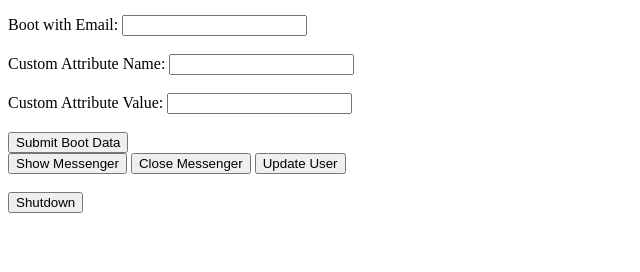
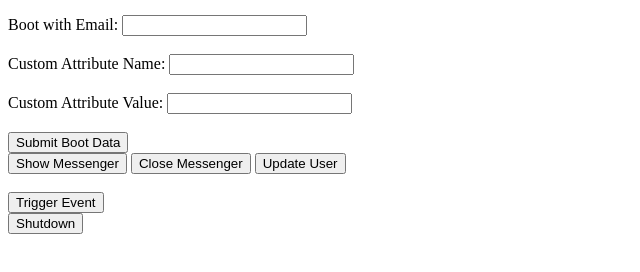
Before and after one commit to bmbranca/gtm_site, a plain HTML site: page index.html in a window 1280 px wide. Shown: the part 104-376 px from the top of the page, without its empty margins (0-640 px from the left). Drawn offline with Linux system fonts and the light colour scheme.

Commit message:
Update index.html

```diff
--- a/index.html
+++ b/index.html
@@ -72,6 +72,8 @@
       <button onclick="updateUser()">Update User</button>
     </div>
     <br />
+
+    <button onclick="triggerEvent()">Trigger Event</button>
     <div>
       <button onclick="shutdownSystem()">Shutdown</button>
     </div>
@@ -115,6 +117,10 @@
       function updateUser() {
         console.log("Show Messenger button clicked");
       }
+
+      function triggerEvent() {
+        console.log("Trigger button clicked");
+      }
     </script>
   </body>
 </html>
```
